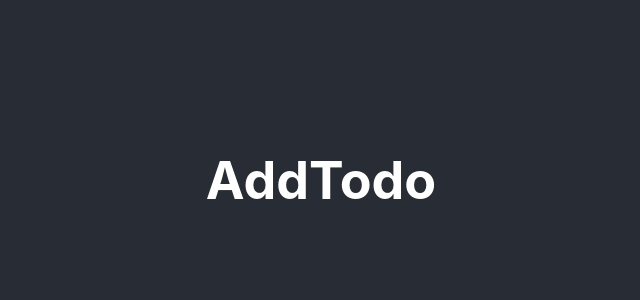
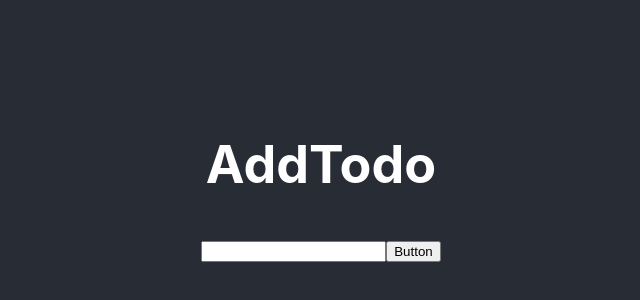
Before and after one commit to antdke/todo-list, a React (Create React App) app: page / in a window 1280 px wide. Shown: the part 220-520 px from the top of the page, without its empty margins (319-959 px from the left). Built offline with nearby package versions, Linux system fonts and the light colour scheme.

Commit message:
Added form object with input and button children to AddTodo.tsx

```diff
--- a/src/components/AddTodo.tsx
+++ b/src/components/AddTodo.tsx
@@ -11,6 +11,10 @@ const AddTodo = () => {
   return (
     <div>
       <h1>AddTodo</h1>
+      <form>
+        <input />
+        <button>Button</button>
+      </form>
     </div>
   );
 };
```
